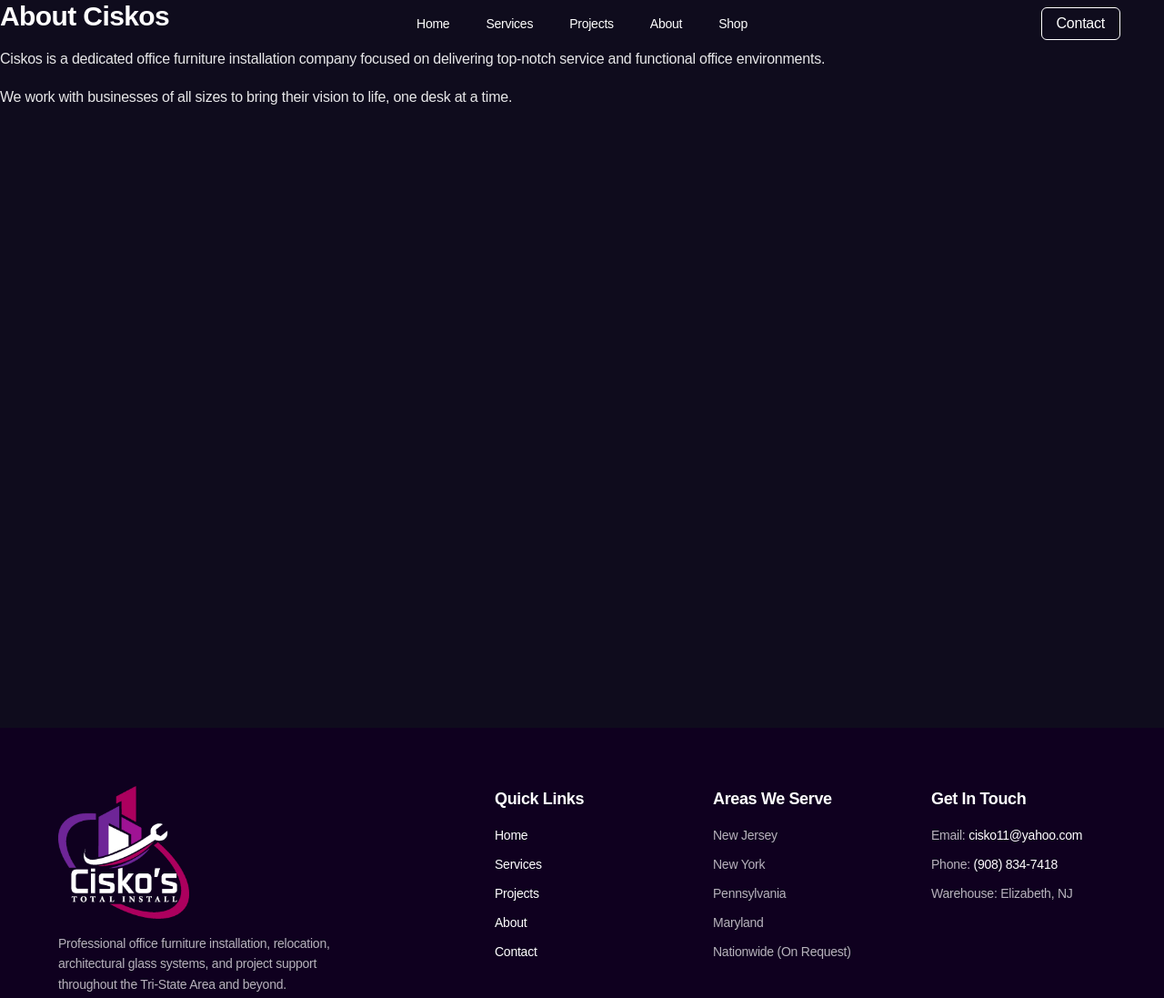
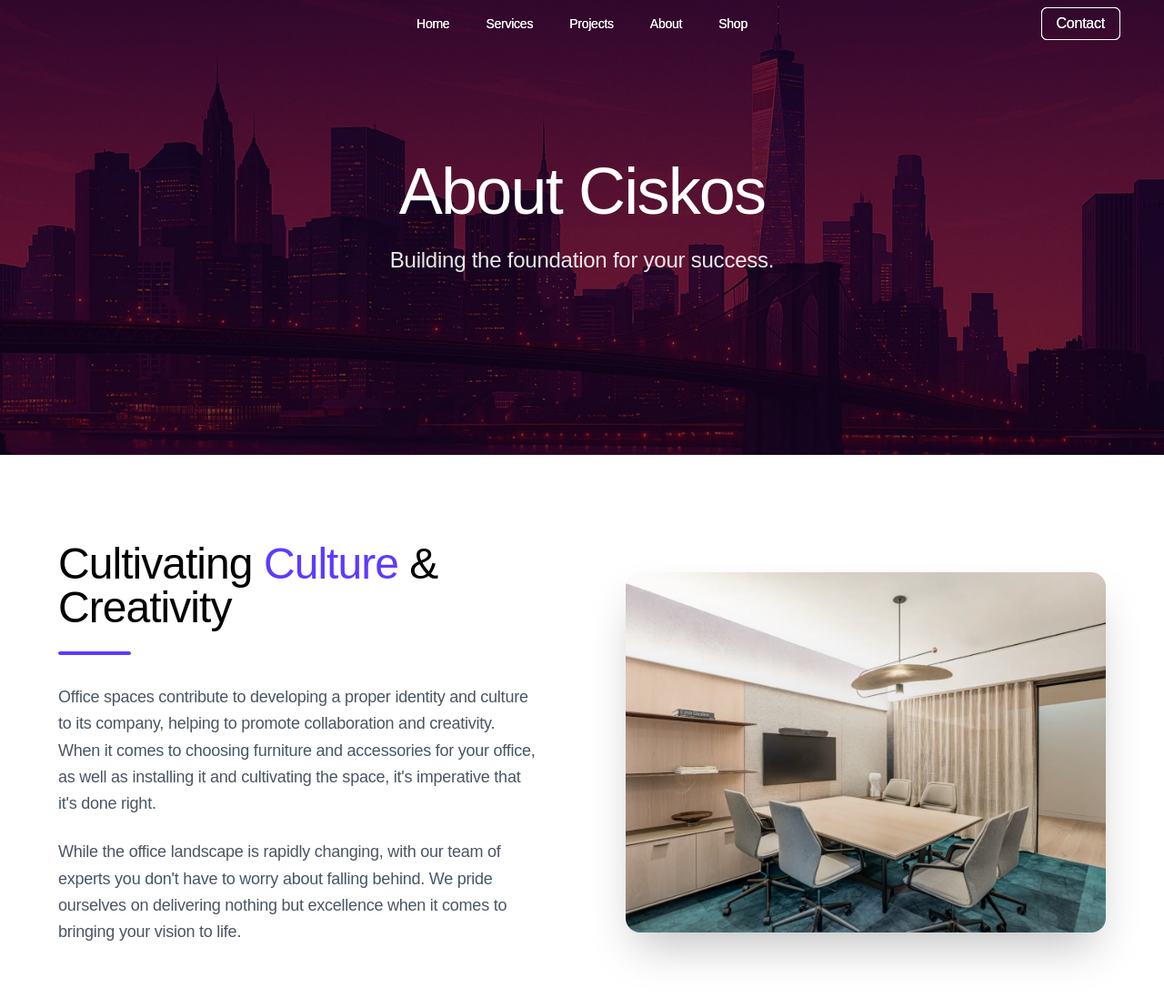
Before and after one commit to fctico11/ciskos, a React (Vite) app: page /about in a window 1280 px wide. Shown: the top 1097 px of the page at 91% size. Built offline with nearby package versions, Linux system fonts and the light colour scheme; a web font is replaced by a local one.

Commit message:
implemented 1st draft about page

```diff
--- a/src/pages/About.jsx
+++ b/src/pages/About.jsx
@@ -1,9 +1,154 @@
+import { useEffect } from 'react';
+import { Helmet } from 'react-helmet-async';
+import Header from '../components/Header';
+import Cta from '../components/Cta';
+import heroBg from '../assets/ciskoHero.webp';
+import officeImage from '../assets/projects/TMAPrivateOffice.webp';
+import teamImage from '../assets/projects/Breathewall.webp';
+
+const FadeInSection = ({ children, className = '', delay = 0 }) => {
+  return (
+    <div className={`animate-fade-in ${className}`} style={{ animationDelay: `${delay}ms` }}>
+      {children}
+    </div>
+  );
+};
+
 export default function About() {
-    return (
-      <div className="space-y-4">
-        <h1 className="text-3xl font-bold">About Ciskos</h1>
-        <p>Ciskos is a dedicated office furniture installation company focused on delivering top-notch service and functional office environments.</p>
-        <p>We work with businesses of all sizes to bring their vision to life, one desk at a time.</p>
+  useEffect(() => {
+    window.scrollTo(0, 0);
+  }, []);
+
+  return (
+    <>
+      <Helmet>
+        <title>About Us | Ciskos</title>
+        <meta
+          name="description"
+          content="Over 34 years of excellence in office furniture installation and workspace solutions. Learn about Ciskos and our commitment to quality."
+        />
+      </Helmet>
+
+      <div className="min-h-screen bg-white text-black overflow-x-hidden">
+        <Header />
+
+        {/* --- Hero Section --- */}
+        <section className="relative w-full h-[60vh] min-h-[500px] flex items-center justify-center overflow-hidden">
+          <div
+            className="absolute inset-0 bg-cover bg-center bg-no-repeat transform scale-105"
+            style={{ backgroundImage: `url(${heroBg})` }}
+          />
+          <div className="absolute inset-0 bg-black/50" />
+
+          <div className="relative z-10 text-center px-6 max-w-4xl mx-auto text-white">
+            <h1 className="text-5xl md:text-7xl font-light mb-6 tracking-tight animate-fade-in">
+              About Ciskos
+            </h1>
+            <p className="text-xl md:text-2xl font-light text-white/90 animate-slide-up delay-200">
+              Building the foundation for your success.
+            </p>
+          </div>
+        </section>
+
+        {/* --- Intro Section --- */}
+        <section className="py-24 px-6 md:px-16 max-w-7xl mx-auto">
+          <div className="flex flex-col md:flex-row items-center gap-16 md:gap-24">
+            <div className="w-full md:w-1/2 space-y-8">
+              <FadeInSection>
+                <h2 className="text-4xl md:text-5xl font-light text-black leading-tight">
+                  Cultivating <span className="text-[#5e3aff]">Culture</span> & <br />
+                  Creativity
+                </h2>
+                <div className="w-20 h-1 bg-[#5e3aff] rounded-full" />
+              </FadeInSection>
+
+              <FadeInSection delay={200}>
+                <p className="text-lg text-gray-600 leading-relaxed">
+                  Office spaces contribute to developing a proper identity and culture to its company, helping to promote collaboration and creativity. When it comes to choosing furniture and accessories for your office, as well as installing it and cultivating the space, it's imperative that it's done right.
+                </p>
+                <p className="text-lg text-gray-600 leading-relaxed mt-6">
+                  While the office landscape is rapidly changing, with our team of experts you don't have to worry about falling behind. We pride ourselves on delivering nothing but excellence when it comes to bringing your vision to life.
+                </p>
+              </FadeInSection>
+            </div>
+
+            <div className="w-full md:w-1/2">
+              <FadeInSection delay={400}>
+                <div className="relative aspect-[4/3] rounded-2xl overflow-hidden shadow-2xl group">
+                  <img
+                    src={officeImage}
+                    alt="Modern Office Space"
+                    className="w-full h-full object-cover transition-transform duration-700 group-hover:scale-105"
+                  />
+                  <div className="absolute inset-0 bg-gradient-to-t from-black/20 to-transparent" />
+                </div>
+              </FadeInSection>
+            </div>
+          </div>
+        </section>
+
+        {/* --- Experience Section (Dark) --- */}
+        <section className="w-full bg-[#1e0033] text-white py-32 px-6 relative overflow-hidden">
+          {/* Background Pattern */}
+          <div className="absolute inset-0 opacity-5 bg-[radial-gradient(#ffffff_1px,transparent_1px)] [background-size:30px_30px]" />
+
+          <div className="max-w-4xl mx-auto text-center relative z-10">
+            <FadeInSection>
+              <span className="inline-block py-1 px-3 rounded-full bg-white/10 text-[#a38aff] text-sm font-medium tracking-wider mb-8 border border-white/10">
+                ESTABLISHED EXCELLENCE
+              </span>
+              <h2 className="text-5xl md:text-7xl font-light mb-8 leading-tight">
+                34+ Years of <br />
+                <span className="text-transparent bg-clip-text bg-gradient-to-r from-[#a38aff] to-white">
+                  Unrivaled Experience
+                </span>
+              </h2>
+              <p className="text-xl md:text-2xl text-white/80 leading-relaxed font-light max-w-3xl mx-auto">
+                CTI has a "wide range of knowledge in every aspect of commercial and residential office installation". No matter the size of the project, we work with our clients from start to finish to ensure their complete satisfaction.
+              </p>
+            </FadeInSection>
+          </div>
+        </section>
+
+        {/* --- Team & Network Section --- */}
+        <section className="py-24 px-6 md:px-16 max-w-7xl mx-auto">
+          <div className="flex flex-col md:flex-row-reverse items-center gap-16 md:gap-24">
+            <div className="w-full md:w-1/2 space-y-8">
+              <FadeInSection>
+                <h2 className="text-4xl md:text-5xl font-light text-black leading-tight">
+                  Expert Crews & <br />
+                  <span className="text-[#5e3aff]">Industry Depth</span>
+                </h2>
+                <div className="w-20 h-1 bg-[#5e3aff] rounded-full" />
+              </FadeInSection>
+
+              <FadeInSection delay={200}>
+                <p className="text-lg text-gray-600 leading-relaxed">
+                  Our crews are highly trained, experienced and ready to tackle projects of any size. We understand that the installation process is the final touch in creating your ideal workspace, and we treat it with the precision it deserves.
+                </p>
+                <p className="text-lg text-gray-600 leading-relaxed mt-6">
+                  Our contacts run deep in the industry. In addition to working with companies directly, we maintain strong relationships with manufacturers and dealers, ensuring a seamless process from logistics to final installation.
+                </p>
+              </FadeInSection>
+            </div>
+
+            <div className="w-full md:w-1/2">
+              <FadeInSection delay={400}>
+                <div className="relative aspect-[3/4] md:aspect-[4/3] rounded-2xl overflow-hidden shadow-2xl group">
+                  <img
+                    src={teamImage}
+                    alt="Installation Team Work"
+                    className="w-full h-full object-cover transition-transform duration-700 group-hover:scale-105"
+                  />
+                  <div className="absolute inset-0 bg-gradient-to-t from-black/20 to-transparent" />
+                </div>
+              </FadeInSection>
+            </div>
+          </div>
+        </section>
+
+        <Cta />
       </div>
-    );
-  }
+    </>
+  );
+}
```
